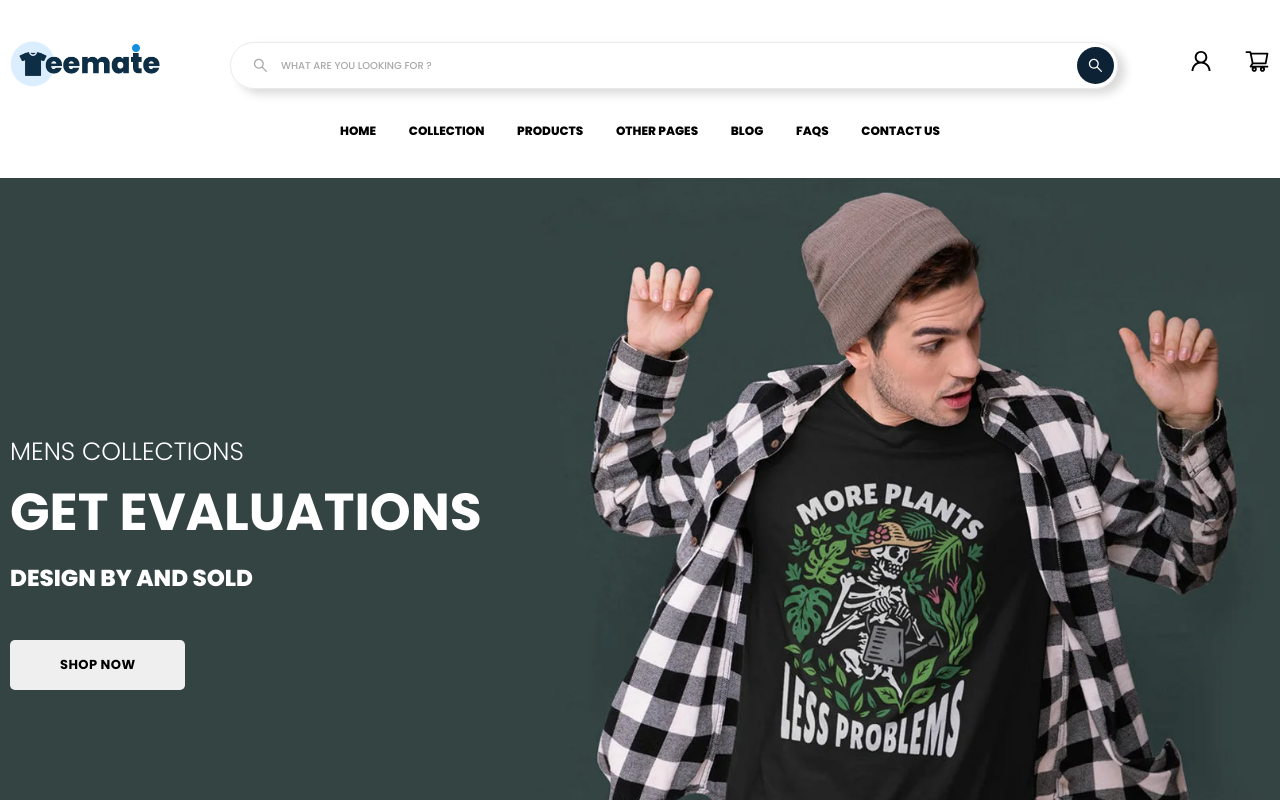
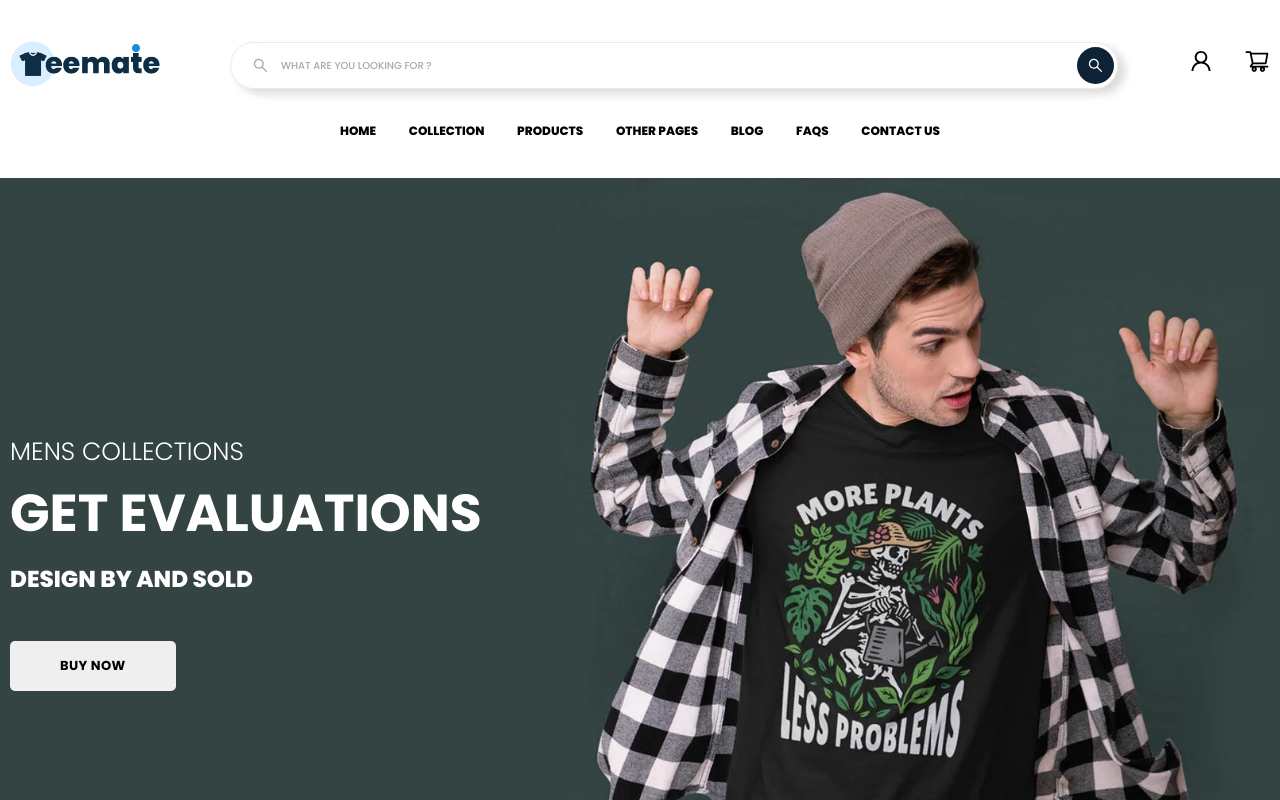
Before and after one commit to Nabarajrai/teemastore, a React (Vite) app: page / in a window 1280 px wide. Shown: the top 800 px of the page. Built offline with nearby package versions, Linux system fonts and the light colour scheme.

Commit message:
added custom button

```diff
--- /dev/null
+++ b/src/assets/styles/components/_Button.scss
@@ -0,0 +1,26 @@
+.button-container {
+  padding: 1.5rem 5rem;
+  font-size: 1.3rem;
+  font-weight: 700;
+  text-transform: uppercase;
+  border-radius: 5px;
+  outline: none;
+  border: none;
+  letter-spacing: 0.4px;
+  transition: all 0.45s ease;
+  &.normal {
+    &:hover {
+      background-color: rgb(22, 126, 167);
+      color: #ffffff;
+      cursor: pointer;
+    }
+  }
+  &.inverted {
+    background-color: #0d2235;
+    color: #ffff;
+    &:hover {
+      background-color: #ffff;
+      color: #0d2235;
+    }
+  }
+}
--- a/src/assets/styles/main.scss
+++ b/src/assets/styles/main.scss
@@ -8,3 +8,4 @@
 @import "./components/_headerComponent";
 @import "./components/_footer";
 @import "./components/_homeBanner";
+@import "./components/_Button";
--- /dev/null
+++ b/src/common/layout/ButtonTypes.tsx
@@ -0,0 +1,4 @@
+export const BUTTON_TYPES: { [key: string]: string } = {
+  normal: "normal",
+  inverted: "inverted",
+};
--- /dev/null
+++ b/src/components/button/Button.component.tsx
@@ -0,0 +1,19 @@
+import { BUTTON_TYPES } from "../../common/layout/ButtonTypes";
+
+type butttonProps = {
+  children: React.ReactNode;
+  buttonType: string;
+};
+
+const ButtonComponent = ({ children, buttonType, ...rest }: butttonProps) => {
+  return (
+    <button
+      className={`button-container ${BUTTON_TYPES[buttonType]}`}
+      {...rest}
+    >
+      {children}
+    </button>
+  );
+};
+
+export default ButtonComponent;
--- a/src/components/homeBanner/HomeBanner.component.tsx
+++ b/src/components/homeBanner/HomeBanner.component.tsx
@@ -2,6 +2,8 @@ import { Swiper, SwiperSlide } from "swiper/react";
 import "swiper/css";
 import "swiper/css/pagination";
 import { Autoplay, Pagination } from "swiper";
+import ButtonComponent from "../../components/button/Button.component";
+import { BUTTON_TYPES } from "../../common/layout/ButtonTypes";
 import img from "../../assets/images/1.png";
 import img1 from "../../assets/images/2.png";
 import img2 from "../../assets/images/3.png";
@@ -37,7 +39,9 @@ const HomeBannerComponent = () => {
                   <p>Design by and sold by Teeme</p>
                 </div>
                 <div className="banner-content__btn">
-                  <button>Shop now</button>
+                  <ButtonComponent buttonType={BUTTON_TYPES.normal}>
+                    Shop Now
+                  </ButtonComponent>
                 </div>
               </div>
             </div>
@@ -59,7 +63,9 @@ const HomeBannerComponent = () => {
                   <p>Design by and sold </p>
                 </div>
                 <div className="banner-content__btn">
-                  <button>Shop now</button>
+                  <ButtonComponent buttonType={BUTTON_TYPES.normal}>
+                    Buy Now
+                  </ButtonComponent>
                 </div>
               </div>
             </div>
@@ -81,7 +87,9 @@ const HomeBannerComponent = () => {
                   <p>Design by and sold by Teeme</p>
                 </div>
                 <div className="banner-content__btn">
-                  <button>Shop now</button>
+                  <ButtonComponent buttonType={BUTTON_TYPES.normal}>
+                    Shop Now
+                  </ButtonComponent>{" "}
                 </div>
               </div>
             </div>
--- a/src/pages/home/Home.page.tsx
+++ b/src/pages/home/Home.page.tsx
@@ -8,7 +8,7 @@ const HomePage = () => {
         <HomeBannerComponent />
       </div>
       <div className="wrapper">
-        <div style={{ height: "27vh" }}>
+        <div style={{ height: "27vh", background: "red" }}>
           <h2>
             Lorem, ipsum dolor sit amet consectetur adipisicing elit. Odit
             temporibus esse velit blanditiis inventore praesentium soluta neque
```
